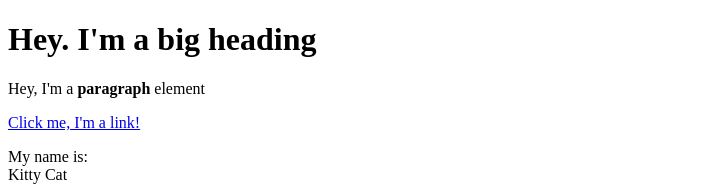
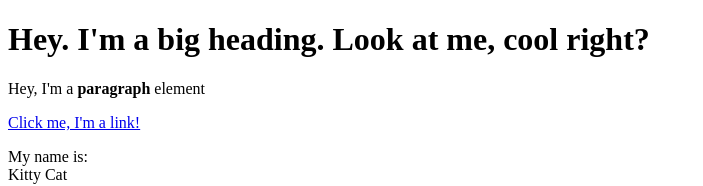
Before and after one commit to tom-dean95/New-webpage, a plain HTML site: page TEST.html in a window 1280 px wide. Shown: the top 186 px of the page, without its empty margins (0-703 px from the left). Drawn offline with Linux system fonts and the light colour scheme.

Commit message:
Updated heading text

```diff
--- a/TEST.html
+++ b/TEST.html
@@ -4,7 +4,7 @@
     <title>Test page</title>
     </head>
     <body>
-<h1>Hey. I'm a big heading</h1>
+<h1>Hey. I'm a big heading. Look at me, cool right?</h1>
 <p>Hey, I'm a <b>paragraph</b> element</p>
 <a href="https://google.com" target="_blank" title="Let's go to Google">Click me, I'm a link!</a>
 <p>My name is:<br>
```
